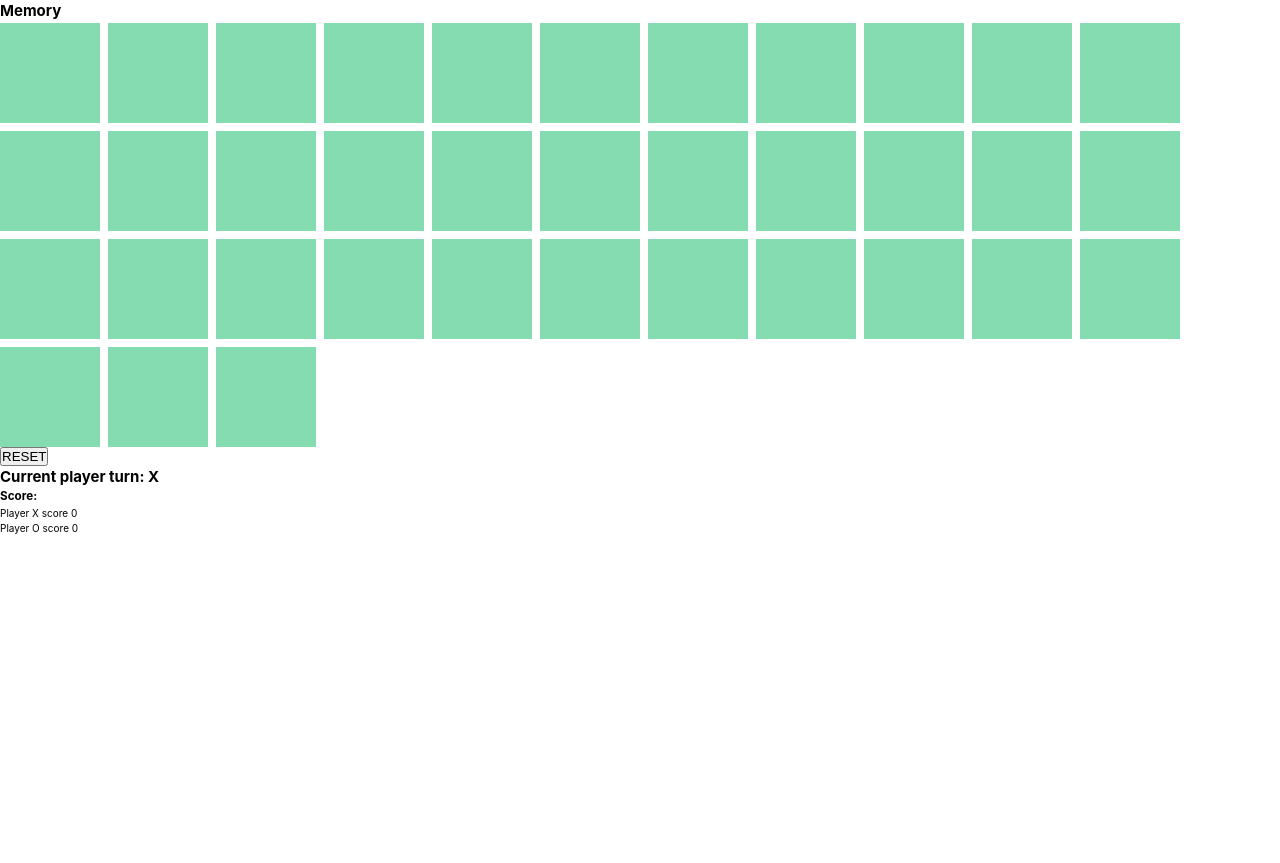
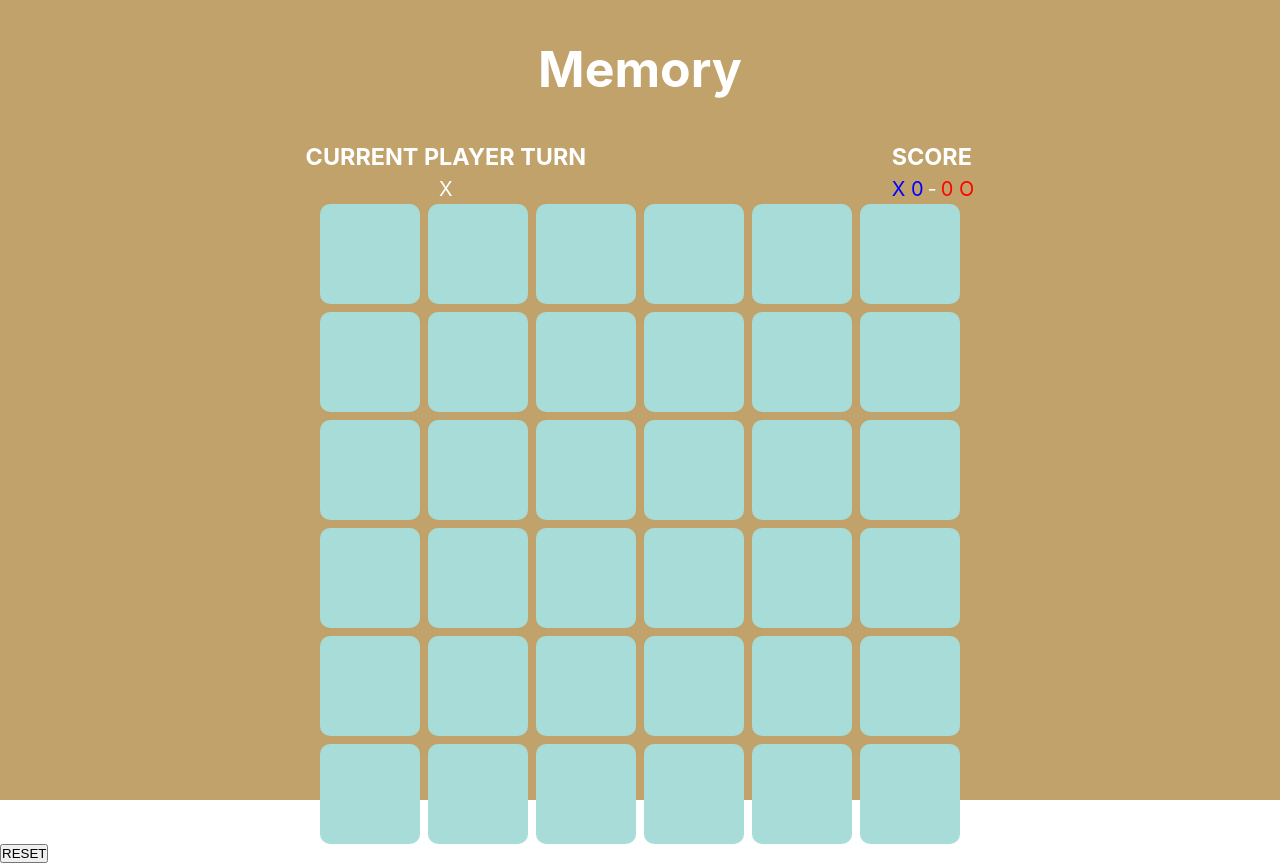
Before and after one commit to maxhaggmancmedu/memory-game, a React (Vite) app: page / in a window 1280 px wide. Before the commit the page ends 800 px from the top, so only its background shows below. Built offline with nearby package versions, Linux system fonts and the light colour scheme.

Commit message:
styling and color logic

```diff
--- a/src/App.css
+++ b/src/App.css
@@ -8,6 +8,12 @@ html {
   	height: 100vh;
 }
 
+body {
+	background-color: rgb(192, 162, 106);
+	color: var(--white);
+	height: 100%;
+}
+
 .App {
     display: grid;
     grid-template-columns: 1fr 2fr 1fr;
--- a/src/components/MemoryBoard.jsx
+++ b/src/components/MemoryBoard.jsx
@@ -16,6 +16,8 @@ const MemoryBoard = () => {
     const [playerTurn, setPlayerTurn] = useState('X')
     const [playerXScore, setPlayerXScore] = useState(0)
     const [playerOScore, setPlayerOScore] = useState(0)
+    const [playerXCorrectGuesses, setplayerXCorrectGuesses] = useState([])
+    const [playerOCorrectGuesses, setplayerOCorrectGuesses] = useState([])
 
 
     for (let i = 1; i < 19; i++) {
@@ -54,6 +56,8 @@ const MemoryBoard = () => {
         setPlayerXScore(0)
         setPlayerOScore(0)
         setMatchedCards([])
+
+        console.log(shuffledBoard)
     }
 
 
@@ -61,6 +65,9 @@ const MemoryBoard = () => {
 
     const handleClickedCell = (value, id) => {
 
+      if (flippedCells.includes(id)) {
+        return
+      }
 
       setClickedCells([...clickedCells, { value, id }]);
       setFlippedCells([...flippedCells, id]);
@@ -95,11 +102,15 @@ const MemoryBoard = () => {
           setAllOpenedCards([...allOpenedCards, clickedCells[0].value, clickedCells[1].value])
           if (playerTurn === 'X') {
             setPlayerXScore(prev => prev + 1)
+            setplayerXCorrectGuesses([...playerXCorrectGuesses, clickedCells[0].id, clickedCells[1].id])
           }
 
           if (playerTurn === 'O') {
             setPlayerOScore(prev => prev + 1)
+            setplayerOCorrectGuesses([...playerOCorrectGuesses, clickedCells[0].id, clickedCells[1].id])
           }
+          console.log(` player O: ${playerOCorrectGuesses}`)
+          console.log(` player X: ${playerXCorrectGuesses}`)
         }
       }
 
@@ -111,30 +122,37 @@ const MemoryBoard = () => {
 
     }, [clickedCells]);
 
-  // console.log(board)
+
 
   return (
+
     <>
+      <Scoreboard playerTurn={playerTurn} playerOScore={playerOScore} playerXScore={playerXScore} />
       <div className={styles.board}>
         {board.map((cell) => {
           const isFlipped = flippedCells.includes(cell.id);
           const isMatched = matchedCards.includes(cell.id);
+          const isCorrectX = playerXCorrectGuesses.includes(cell.id);
+          const isCorrectO = playerOCorrectGuesses.includes(cell.id);
+
           return (
             <div
               className={
                 `${styles.card} ${isFlipped ? styles.flipped : ""}
-                ${isMatched && playerTurn === 'X' ? styles.matchedX : ""}
-                ${isMatched && playerTurn === 'O' ? styles.matchedO : ""}`}
+                ${isMatched && isCorrectX ? styles.matchedX : ""}
+                ${isMatched && isCorrectO ? styles.matchedO : ""}`}
               onClick={() => handleClickedCell(cell.value, cell.id)}
               key={cell.id}
             >
-              {cell.value}
+
+              <div className={styles.cardFront}></div>
+              <div className={styles.cardBack}>{cell.value}</div>
             </div>
           );
         })}
       </div>
       <Controlls allNumbersOnBoardWithId={allNumbersOnBoardWithId} shuffleArray={shuffleArray} />
-      <Scoreboard playerTurn={playerTurn} playerOScore={playerOScore} playerXScore={playerXScore} />
+
       <GameFinished gameIsActive={gameIsActive} />
     </>
   );
--- a/src/components/Scoreboard.jsx
+++ b/src/components/Scoreboard.jsx
@@ -1,13 +1,22 @@
+import styles from './styles/Scoreboard.module.css'
+
 const Scoreboard = ({ playerTurn, playerOScore, playerXScore } ) => {
     return (
-        <nav>
-            <h1>Current player turn: {playerTurn}</h1>
-            <div>
-                <h3>Score:</h3>
-                <p> Player X score {playerXScore}</p>
-                <p> Player O score {playerOScore}</p>
+        <div className={styles.scoreBoard}>
+            <div className={styles.playerTurn}>
+                <h3 >CURRENT PLAYER TURN </h3>
+                <p>{playerTurn}</p>
             </div>
-        </nav>
+            <div >
+                <h3 className={styles.h3}>SCORE</h3>
+                <p className={styles.scores}>
+                    <p className={styles.playerXScore}>X {playerXScore}</p>
+                    <p className={styles.hyphen}> - </p>
+                    <p className={styles.playerOScore}>{playerOScore} O </p>
+                </p>
+
+            </div>
+        </div>
     )
 }
 
--- a/src/components/header.jsx
+++ b/src/components/header.jsx
@@ -1,7 +1,9 @@
+import styles from './styles/Header.module.css'
+
 const Header = () => {
     return (
         <nav>
-            <h1>Memory</h1>
+            <h1 className={styles.h1}>Memory</h1>
         </nav>
     )
 }
--- /dev/null
+++ b/src/components/styles/Header.module.css
@@ -0,0 +1,9 @@
+nav {
+    display: flex;
+    justify-content: center;
+    padding: 32px;
+}
+
+h1 {
+    font-size: 5rem;
+}
--- a/src/components/styles/MemoryBoard.module.css
+++ b/src/components/styles/MemoryBoard.module.css
@@ -1,30 +1,62 @@
 .board {
-    display: flex;
-    flex-wrap: wrap;
+    display: grid;
+    grid-template-columns: repeat(6, 1fr); /* Create 6 equal-width columns */
+    grid-template-rows: repeat(6, 1fr);
     gap: 8px;
+    width: max-content;
+    position: relative;
+    left: 50%;
+    transform: translate(-50%);
 }
 
 .board > * {
     align-items: center;
-    background-color: var(--light-green);
+    background-color: var(--tiffany-blue);
     display: flex;
     justify-content: center;
-    font-size: 3rem;
+    font-size: 4rem;
     width: 100px;
     height: 100px;
 }
 
 .card {
-    color: var(--light-green);
+    color: var(--violet);
     cursor: pointer;
+    border-radius: 10px;
+    position: relative;
+    perspective: 500px;
+    transition: transform .7s;
+    transform-style: preserve-3d;
     transform: rotateY(180deg);
 }
 
 .flipped {
-    color: var(--black);
-    transform: rotateY(0);
-    transition: 1s ease-in-out;
-    transform-style: preserve-3d;
+    color: var(--violet);
+    transform: rotateY(0deg);
+
+}
+
+.cardFront,
+.cardBack {
+    height: inherit;
+    width: inherit;
+    position: absolute;
+    backface-visibility: hidden;
+    border-radius: 10px;
+}
+
+.cardFront {
+    background-color: blue;
+}
+
+.cardBack {
+    background-color: var(--light-pink);
+    position: absolute;
+    backface-visibility: hidden;
+    color: var(--light-green);
+    display: flex;
+    justify-content: center;
+    align-items: center;
 }
 
 .matchedO {
--- /dev/null
+++ b/src/components/styles/Scoreboard.module.css
@@ -0,0 +1,28 @@
+.scoreBoard {
+    justify-content: space-evenly;
+    display: flex;
+    font-size: 2rem;
+}
+
+.playerTurn {
+    display: flex;
+    flex-direction: column;
+    align-items: center;
+}
+
+.scores {
+    display: flex;
+    flex-direction: row;
+}
+
+.playerXScore {
+    color: blue;
+}
+
+.hyphen {
+    padding: 0 4px;
+}
+
+.playerOScore {
+    color: red;
+}
--- a/src/index.css
+++ b/src/index.css
@@ -15,9 +15,9 @@
 
   --black: #000000;
   --white: #FFF;
-  --light-green: #41B3A3;
-  --orange: #E27D60;
-  --light-green: #85DCB1;
-  --light-yellow: #E8A87C;
-  --light-pink: #C38D9E;
+  --tiffany-blue: #A8DCD9;
+  --snow: #FDF7FA;
+  --violet: #60435F;
+  --hot-pink: #D67AB1;
+  --light-pink: #E2A3C7;
 }
```
